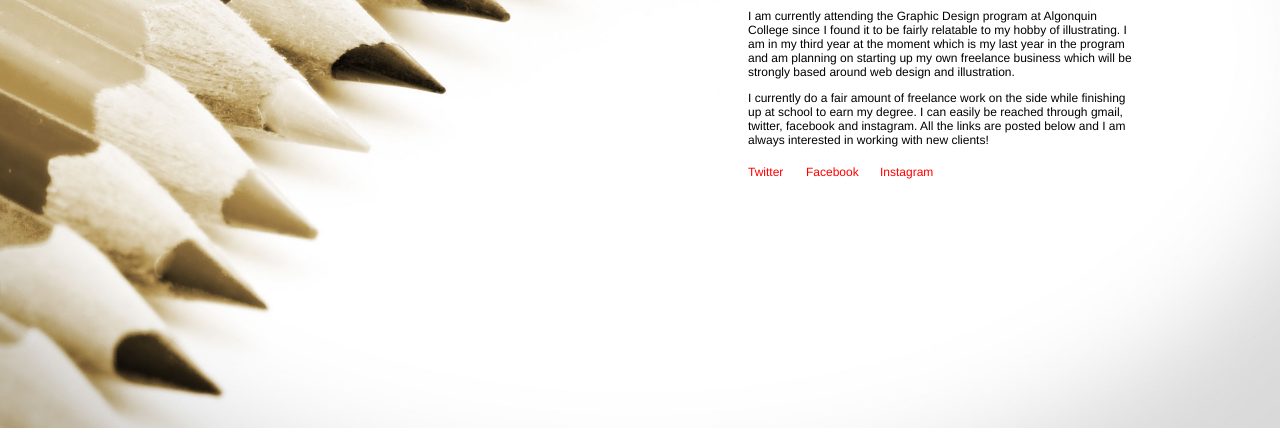
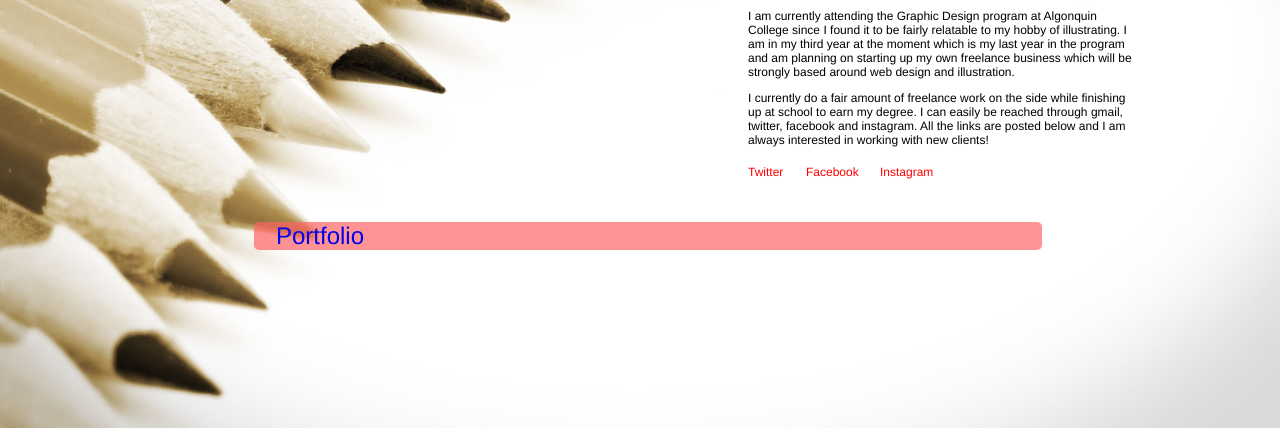
Before and after one commit to nick88999/nick88999.github.io, a plain HTML site: page index.html in a window 1280 px wide. Shown: the part 452-880 px from the top of the page. Drawn offline with Linux system fonts and the light colour scheme.

Commit message:
fixed an issue

```diff
--- a/css/general.css
+++ b/css/general.css
@@ -73,6 +73,23 @@ html {
 	 background-color: rgba(255,255,255,0.7);
 	 margin: auto;
 	 padding-bottom: 7px;
+	 border-radius: 10px;
+ }
+
+ .portfoliobackground {
+	 background-color: rgba(255,100,100,0.7);
+	 margin-left: 216px;
+	 margin-right: 230px;
+	 padding-bottom: -10px;
+	 border-radius: 5px;
+ }
+
+ .portfolio {
+	color: white;
+	font-size: 24px;
+	font-family: "HelveticaNeue-UltraLight" , 'Helvetica Neue UltraLight', 'Helvetica Neue';
+	margin-left: 22px;
+	text-decoration:none;
  }
 
  .portfolioheader {
--- a/index.html
+++ b/index.html
@@ -40,6 +40,11 @@
 
 </div>
 
+<div class="portfoliobackground">
+	<div class="portfolio">
+		<a href="portfolio.html" style="text-decoration:none"><p> Portfolio </p> </a>
+	</div>
+</div>
 
 </body>
 </html>
```
